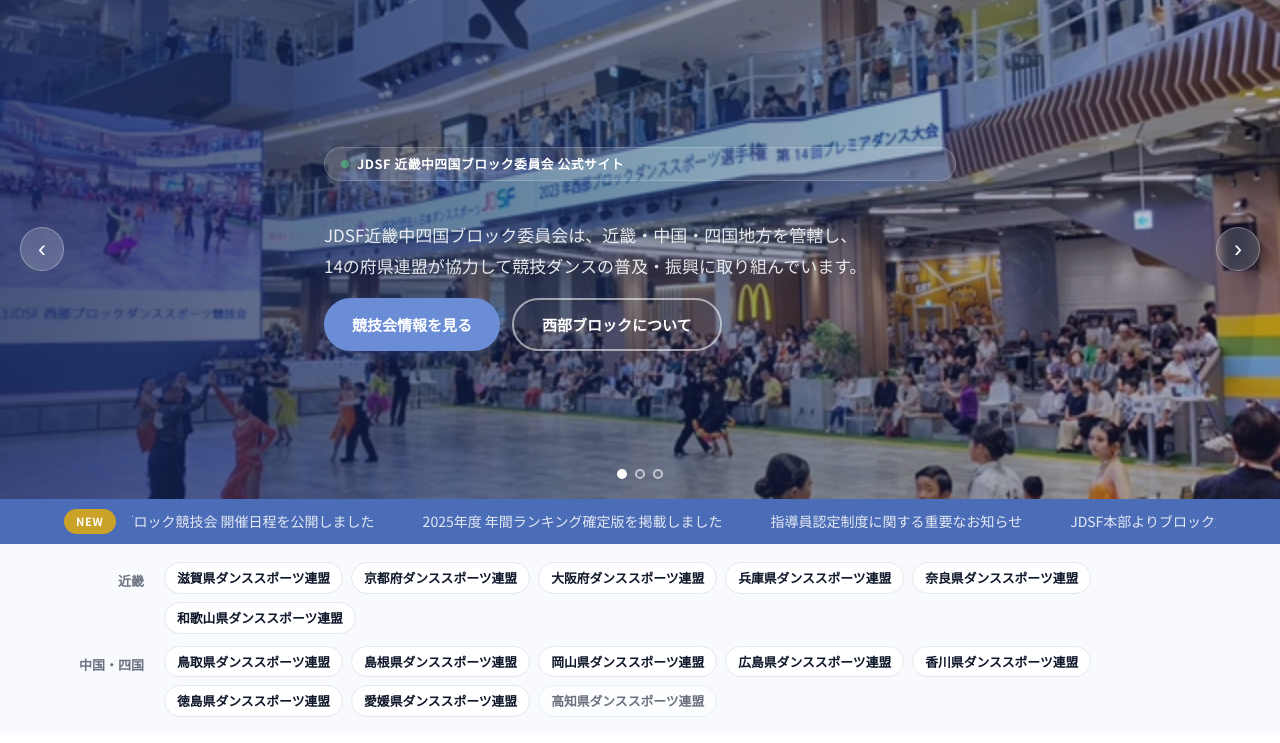
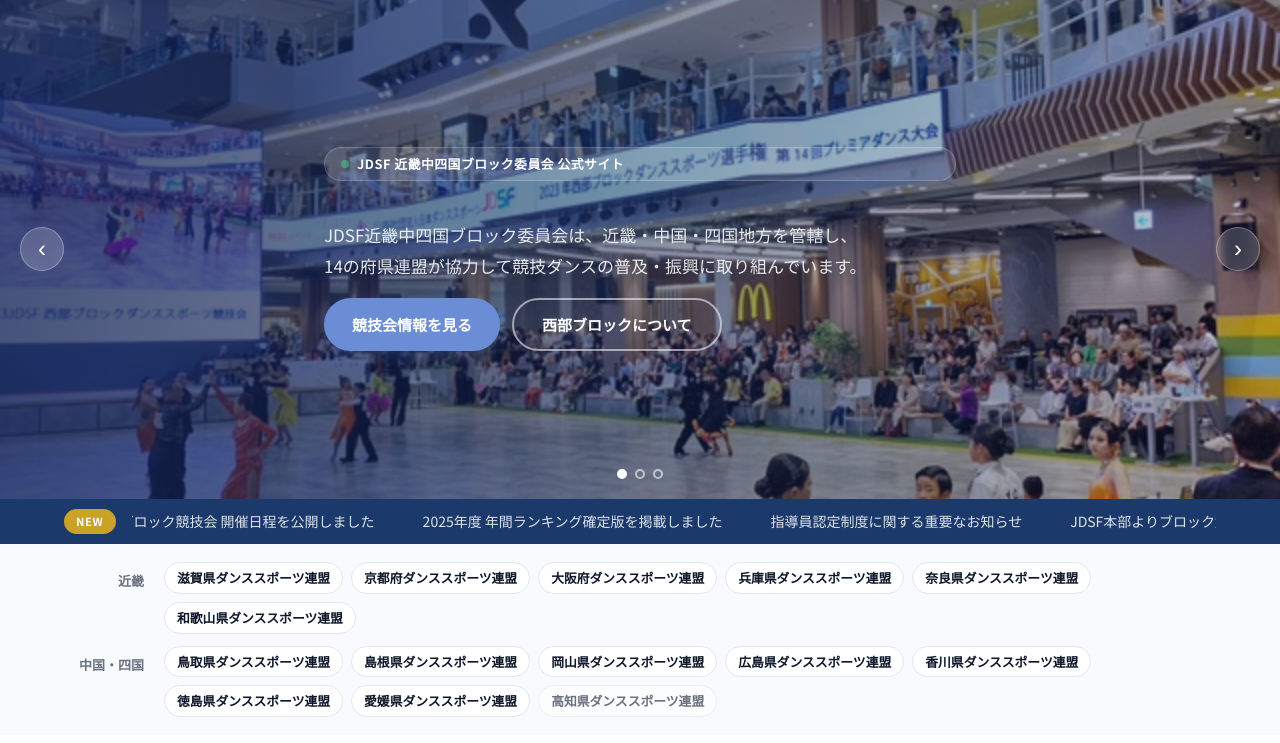
Before and after one commit to taniguchi-source/jdsf-seibu, a PHP site: page / in a window 1280 px wide. Shown: the part 73-816 px from the top of the page. Run offline with PHP 8.4, Linux system fonts and the light colour scheme.

Commit message:
ニュースティッカー背景を旧濃紺(#1B3A6B)に戻す
Co-Authored-By: Claude Sonnet 4.6 <noreply@anthropic.com>

```diff
--- a/css/style.css
+++ b/css/style.css
@@ -410,7 +410,7 @@ ul { list-style: none; }
 
 /* ===== Ticker ===== */
 .news-ticker {
-  background: var(--primary);
+  background: #1B3A6B;
   color: #fff;
   padding: 10px 0;
   overflow: hidden;
```
